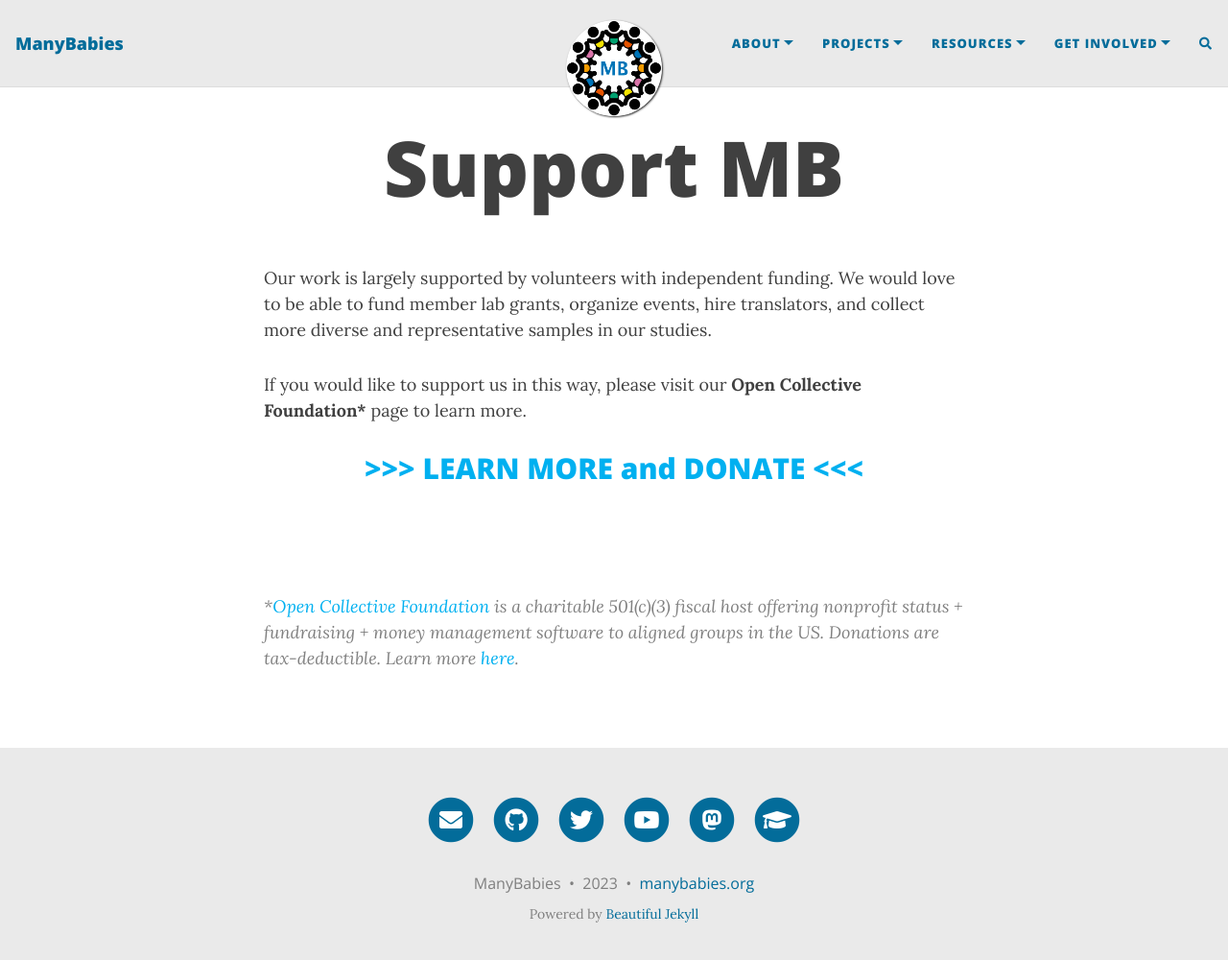
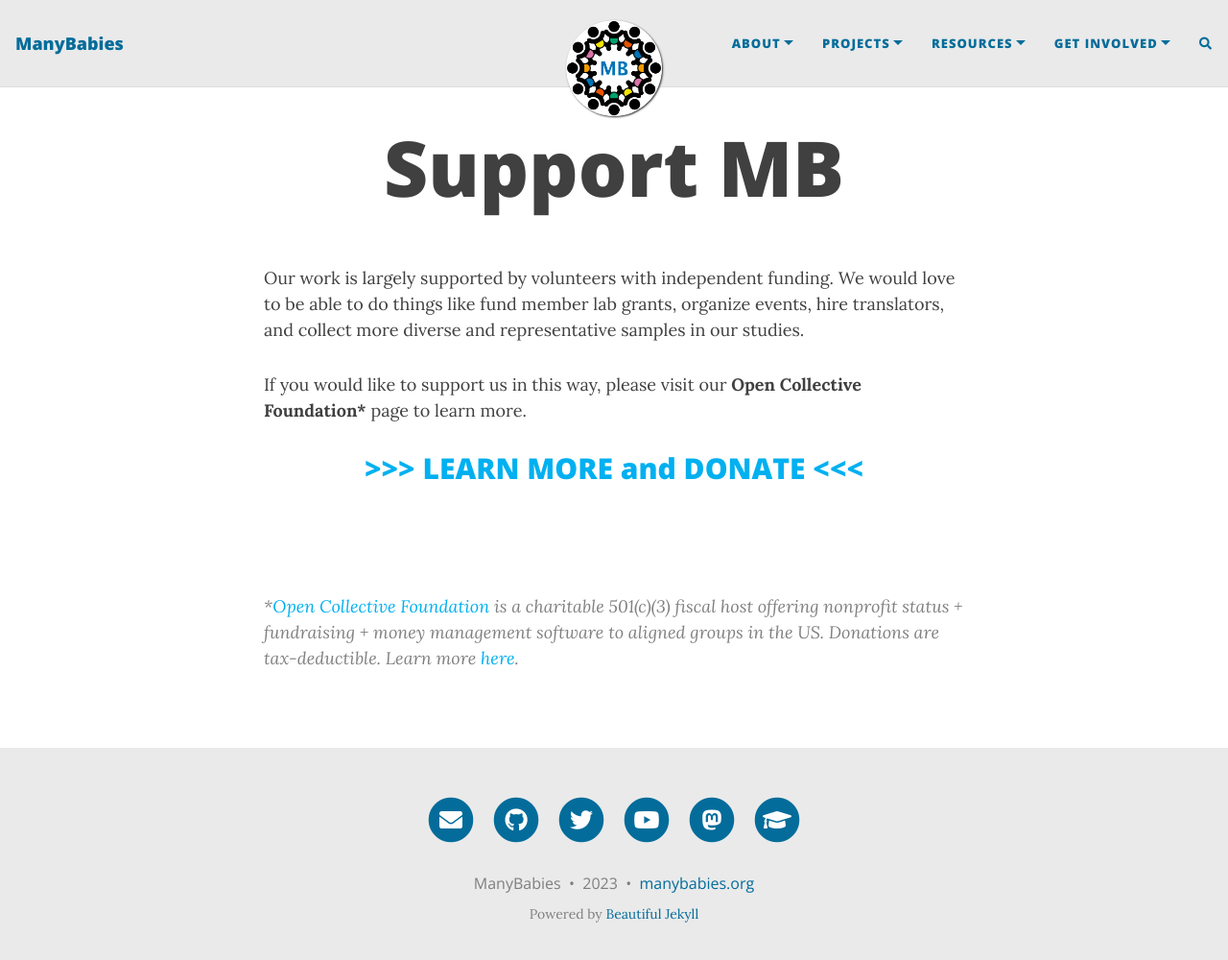
Before and after one commit to manybabies/manybabies.github.io, a Jekyll site: the page built from support.md, in a window 1280 px wide and 1013 px high. Shown: the top 1000 px of the window at 96% size. Built offline with Jekyll 4.4.1, drawn with Linux system fonts in a browser that asks for light colours; nearby versions of some CDN libraries; comment, search, counter and statistics services are not loaded.

Commit message:
Update support.md

```diff
--- a/support.md
+++ b/support.md
@@ -4,7 +4,7 @@
 ---
 
 
-Our work is largely supported by volunteers with independent funding. We would love to be able to fund member lab grants, organize events, hire translators, and collect more diverse and representative samples in our studies.
+Our work is largely supported by volunteers with independent funding. We would love to be able to do things like fund member lab grants, organize events, hire translators, and collect more diverse and representative samples in our studies.
 
 If you would like to support us in this way, please visit our <b>Open Collective Foundation\*</b> page to learn more.
 
```
